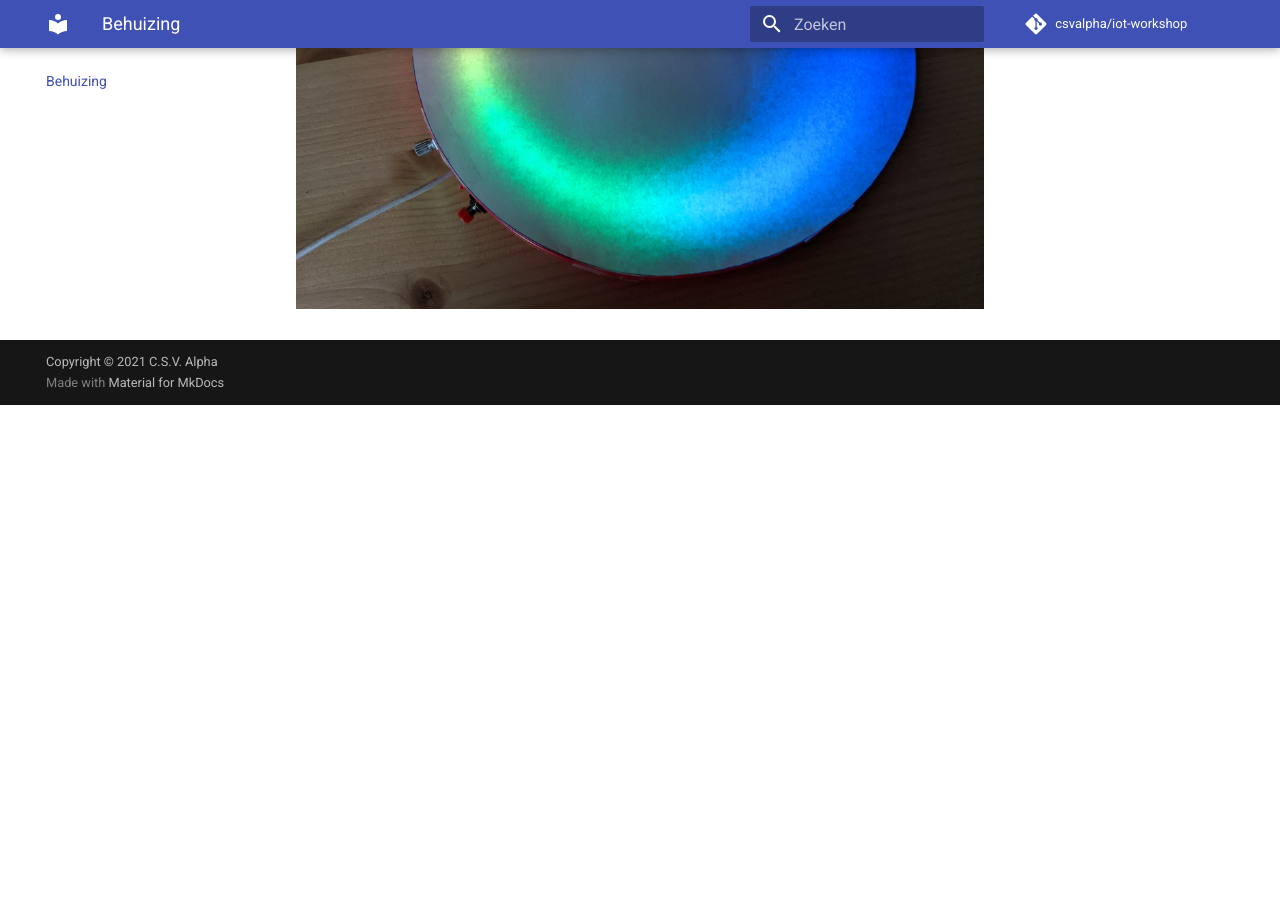
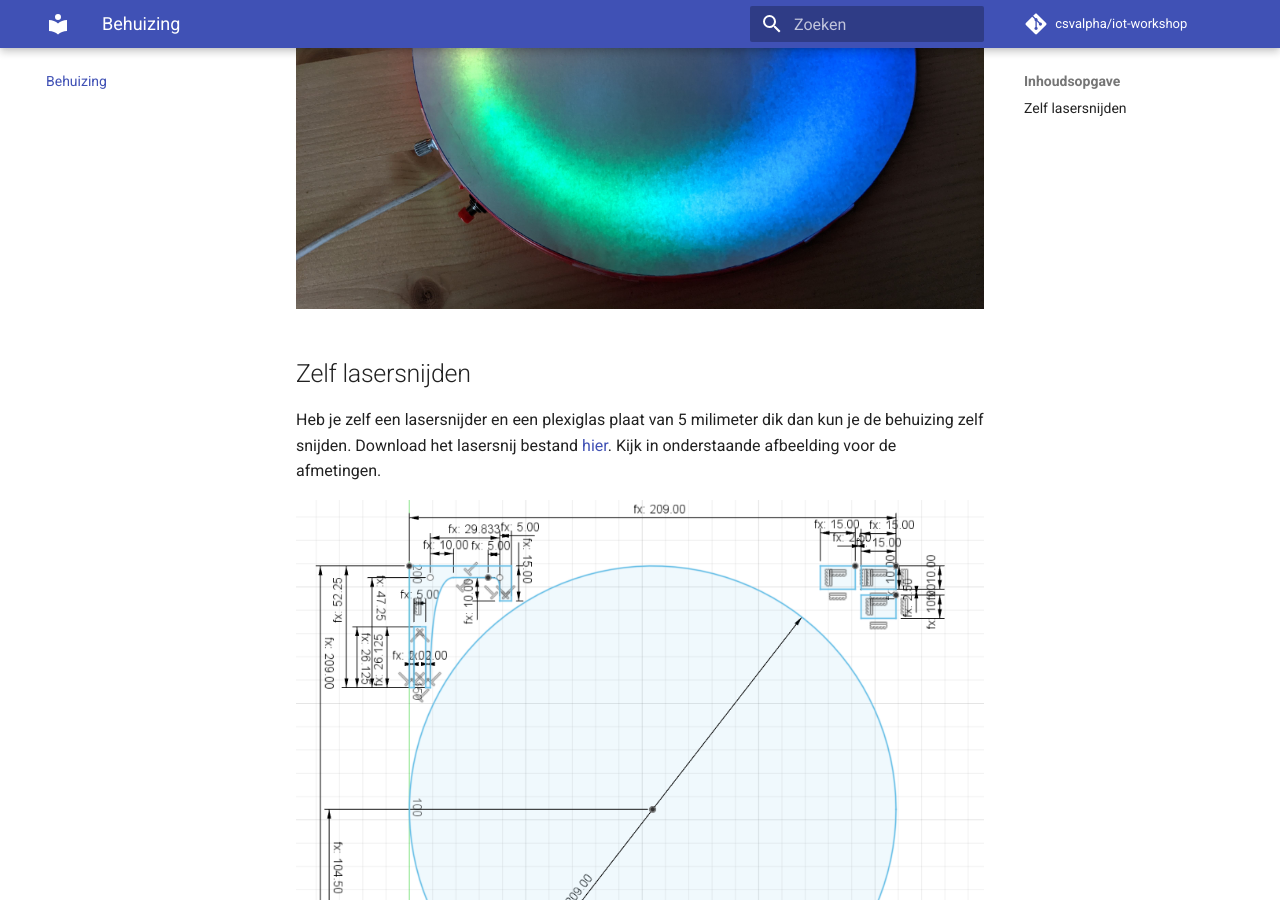
Before and after one commit to csvalpha/iot-workshop, an MkDocs documentation site: the page built from docs/behuizing.md, in a window 1280 px wide and 900 px high, scrolled down 1077 px. Built offline with MkDocs 1.6.1 and Material for MkDocs 9.7.7, drawn with Linux system fonts in a browser that asks for light colours; comment, search, counter and statistics services are not loaded; before the commit the page ends 1482 px from its top, so only the background shows below that.

Commit message:
Update behuizing.md

```diff
--- a/docs/behuizing.md
+++ b/docs/behuizing.md
@@ -4,3 +4,8 @@ We hebben heel mooi plexiglas besteld, maar dat is nog niet aangekomen. Dit hoof
 
 Gebruik een vel A4 papier om het licht mooi difuus licht te krijgen. Als je wit bakpapier gebruikt kun je de pixels beter zien en komt er meer licht doorheen.
 ![Behuizing tijdelijk](./assets/images/behuizing-papier.jpg)
+
+## Zelf lasersnijden
+Heb je zelf een lasersnijder en een plexiglas plaat van 5 milimeter dik dan kun je de behuizing zelf snijden. Download het lasersnij bestand [hier](./assets/files/tekening-lasercut.dxf). Kijk in onderstaande afbeelding voor de afmetingen.
+
+![Afmetingen lasercut](./assets/images/afmetingen-lasercut.png)
```
